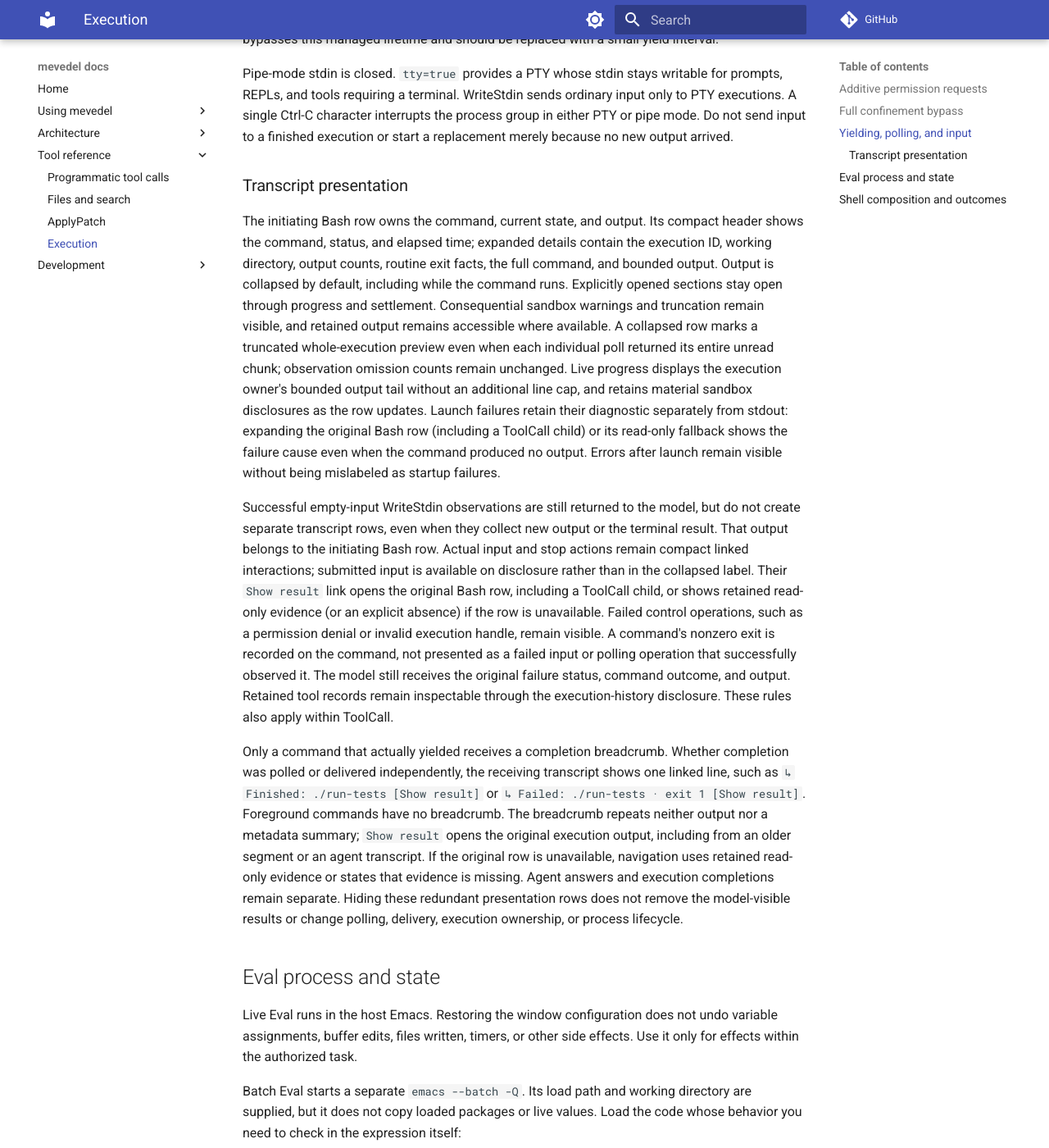
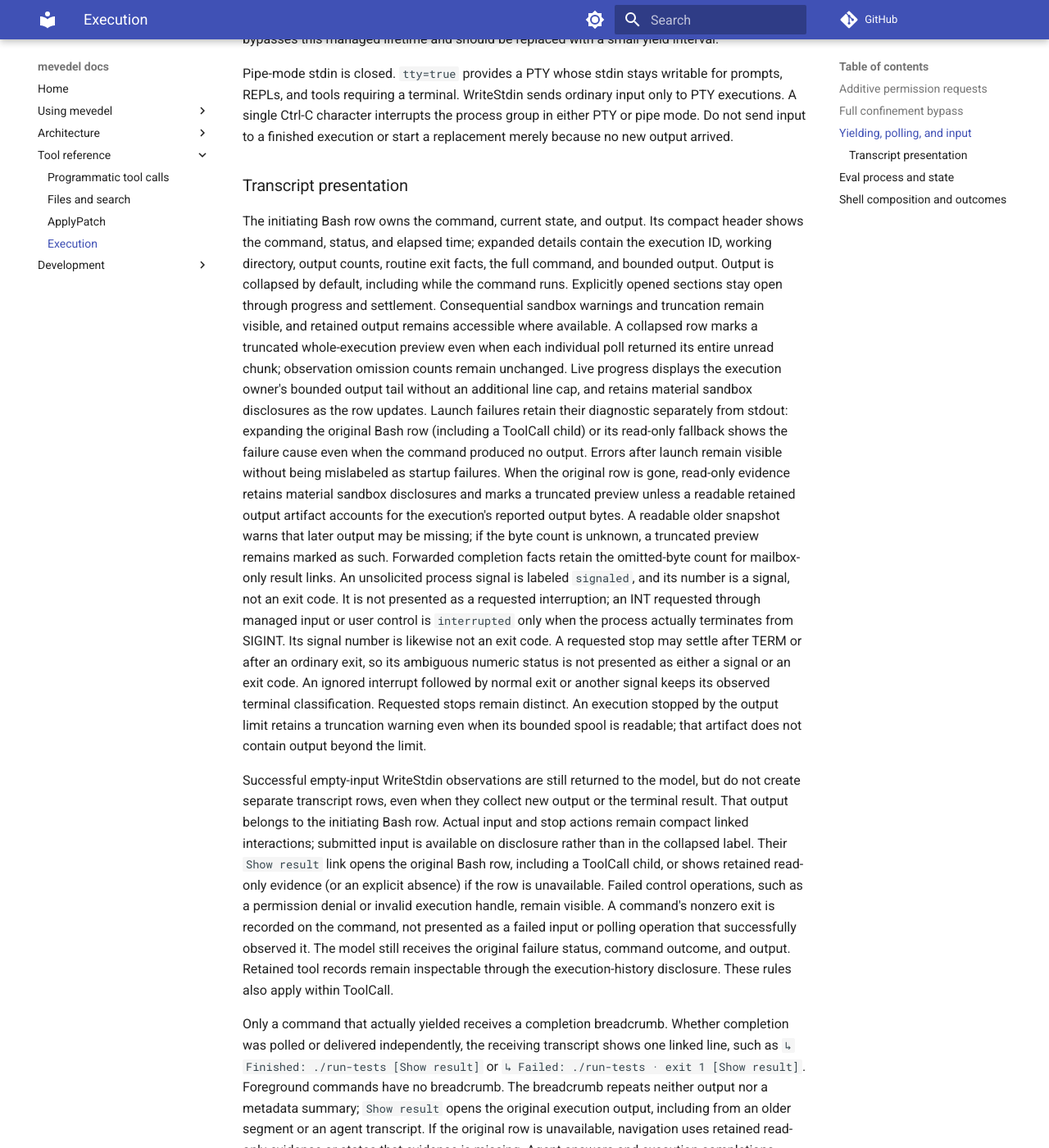
Before and after one commit to FrauH0lle/mevedel, an MkDocs documentation site: the page built from docs/tools/execution.md, in a window 1280 px wide and 1400 px high, scrolled down 1530 px. Shown: the whole window at 82% size. Built offline with MkDocs 1.6.1 and Material for MkDocs 9.7.7, drawn with Linux system fonts in a browser that asks for light colours; comment, search, counter and statistics services are not loaded.

Commit message:
fix(execution): Preserve truthful signal and retained result evidence

```diff
--- a/docs/tools/execution.md
+++ b/docs/tools/execution.md
@@ -91,6 +91,24 @@ Launch failures retain their diagnostic separately from stdout: expanding the
 original Bash row (including a ToolCall child) or its read-only fallback shows
 the failure cause even when the command produced no output. Errors after launch
 remain visible without being mislabeled as startup failures.
+When the original row is gone, read-only evidence retains material sandbox
+disclosures and marks a truncated preview unless a readable retained output
+artifact accounts for the execution's reported output bytes. A readable older
+snapshot warns that later output may be missing; if the byte count is unknown,
+a truncated preview remains marked as such. Forwarded completion facts retain
+the omitted-byte count for mailbox-only result links. An unsolicited process
+signal is labeled
+`signaled`, and its number is a signal, not an exit code. It is not presented
+as a requested interruption; an INT requested through managed input or user
+control is `interrupted` only when the process actually terminates from SIGINT.
+Its signal number is likewise not an exit code. A requested stop may settle
+after TERM or after an ordinary exit, so its ambiguous numeric status is not
+presented as either a signal or an exit code.
+An ignored interrupt followed by normal exit or another signal keeps its
+observed terminal classification. Requested stops remain distinct.
+An execution stopped by the output limit retains a truncation warning even
+when its bounded spool is readable; that artifact does not contain output
+beyond the limit.
 
 Successful empty-input WriteStdin observations are still returned to the model,
 but do not create separate transcript rows, even when they collect new output
```
Also changed, not shown: docs/view.md (+6 -0 lines), 9 other files.
